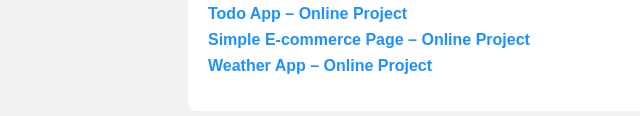
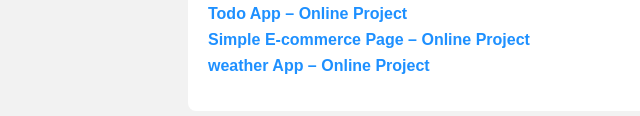
Before and after one commit to Ahmad-global/portfolio, a plain HTML site: page index.html in a window 1280 px wide. Shown: the part 684-800 px from the top of the page, 32-672 px from the left. Drawn offline with Linux system fonts and the light colour scheme.

Commit message:
Update index.html

```diff
--- a/index.html
+++ b/index.html
@@ -56,7 +56,7 @@
     </li>
     <li>
   <a href="weather.html" target="_blank">
-    Weather App – Online Project
+    weather App – Online Project
   </a>
 </li>
   </ul>
```
